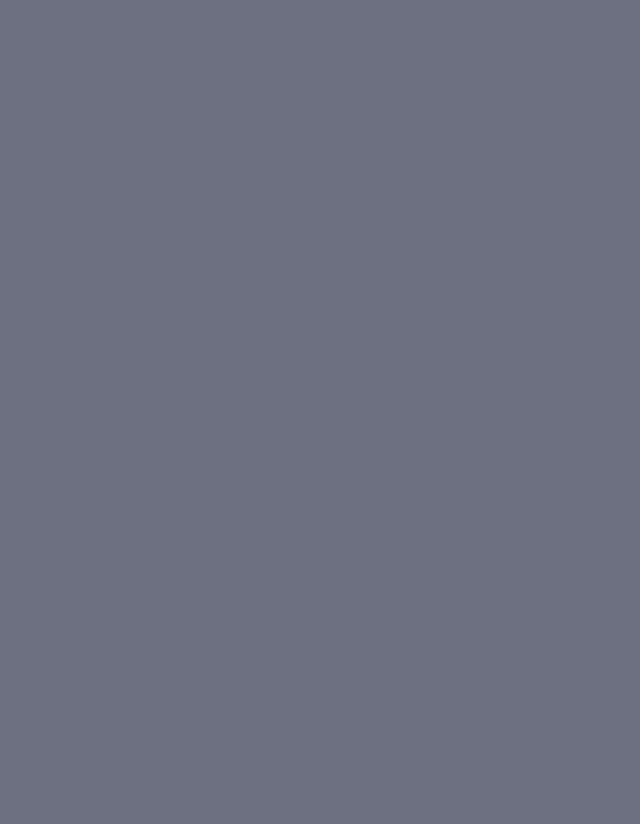
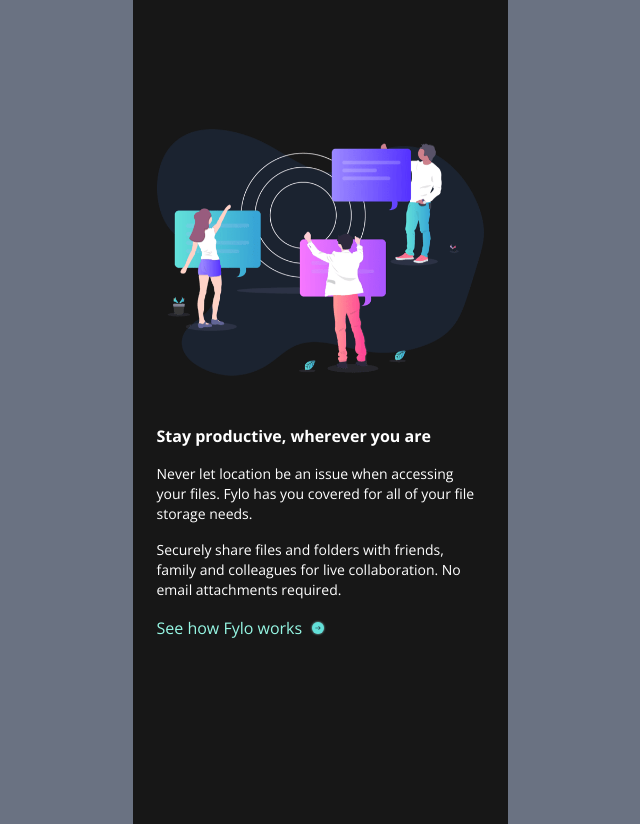
Before and after one commit to TUWINS/landing-page-live, a React (Vite) app: page / in a window 1280 px wide. Shown: the part 1780-2604 px from the top of the page, without its empty margins (320-960 px from the left). Before the commit the page ends 1773 px from the top, so only its background shows below. Built offline with nearby package versions, Linux system fonts and the light colour scheme; a web font is replaced by a local one.

Commit message:
Section Information

```diff
--- a/src/App.tsx
+++ b/src/App.tsx
@@ -1,4 +1,8 @@
-import {Header,Hero,Features} from "./components";
+import {Header
+    ,Hero,
+    Features,
+    MoreInformation
+} from "./components";
 
 function App() {
 
@@ -24,6 +28,7 @@
                 <Hero/>
 
                 <Features />
+                <MoreInformation />
             </section>
 
 
--- a/src/components/index.ts
+++ b/src/components/index.ts
@@ -3,3 +3,4 @@
 export { Hero } from "./hero";
 export { Button } from "./button";
 export { Features } from "./feature";
+export {MoreInformation} from "./more-information";
--- /dev/null
+++ b/src/components/more-information.tsx
@@ -0,0 +1,26 @@
+
+export const MoreInformation = () => {
+  return (
+    <div  className='my-40'>
+
+    <img className='mb-12' src="/images/illustration-stay-productive.png"
+    alt="illustration stay productive" />
+
+    <h2 className='font-bold mb-4'>Stay productive, wherever you are</h2>
+
+    <p className='text-sm mb-4'>Never let location be an issue when accessing your files.
+    Fylo has you covered for all of your file storage needs.</p>
+
+    <p  className='text-sm mb-4'>Securely share files and folders with friends,
+    family and colleagues for live collaboration.
+    No email attachments required.</p>
+
+    <a href="#" className='text-teal-200 flex items-center gap-2'>
+        <p>See how Fylo works</p>
+
+        <img src="/images/icon-arrow.svg" alt="arrow icon" />
+    </a>
+
+    </div>
+    )
+}
```
